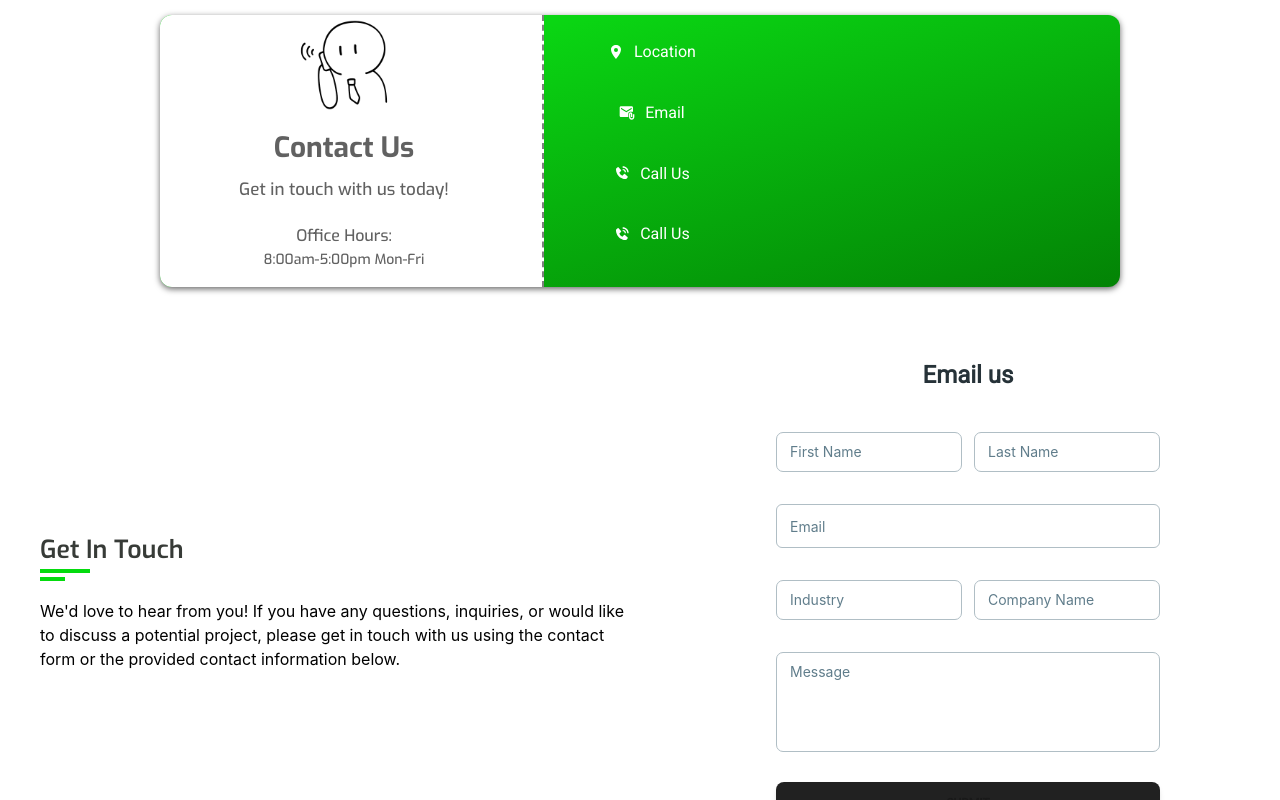
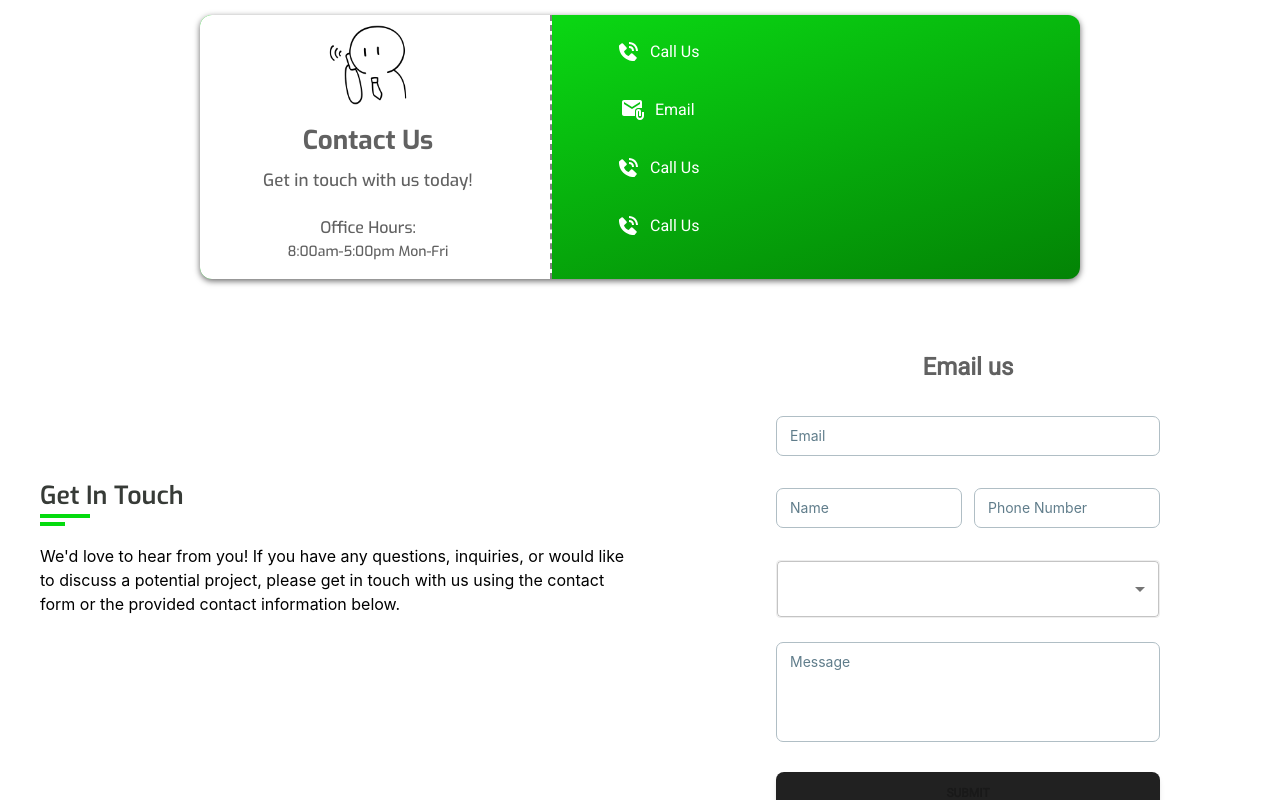
Before and after one commit to Michael-Builds/Atmostech-Solutions, a React (Create React App) app: page /contact in a window 1280 px wide. Shown: the part 360-1160 px from the top of the page. Built offline with nearby package versions, Linux system fonts and the light colour scheme.

Commit message:
Coloring

```diff
--- a/src/components/Contact/Details.jsx
+++ b/src/components/Contact/Details.jsx
@@ -6,14 +6,13 @@ import {
 } from "@material-tailwind/react";
 import contact from '../../assets/get.png';
 import { MdAttachEmail } from 'react-icons/md';
-import { IoLocationSharp } from 'react-icons/io5';
 import { BiSolidPhoneCall } from 'react-icons/bi';
 
 
 export default function Details() {
   return (
     <section className="flex justify-center m-2 gap-5 mb-5 mt-10 ">
-      <Card className="flex-row w-full max-w-[60rem]  mt-8 mb-5 detail-card"
+      <Card className="flex-row w-full max-w-[55rem]  mt-8 mb-5 detail-card"
 
       >
         <CardHeader
@@ -29,7 +28,7 @@ export default function Details() {
             paddingRight: '1rem',
           }}
         >
-          <img src={contact} alt="tut" className="  detail-icon" />
+          <img src={contact} alt="tut" className="detail-icon" />
           <Typography className="  detail-main">
             Contact Us
           </Typography>
@@ -63,19 +62,19 @@ export default function Details() {
           }}
         >
           <Typography color="white" className="mb-4 flex" style={{ display: 'flex', alignItems: 'center' }}>
-            <IoLocationSharp />
-            <span style={{ marginLeft: '10px' }}>Location</span>
+            <BiSolidPhoneCall className="w-6 h-6" />
+            <span style={{ marginLeft: '10px' }}>Call Us</span>
           </Typography>
           <Typography color="white" className="mb-4 flex" style={{ display: 'flex', alignItems: 'center' }}>
-            <MdAttachEmail />
+            <MdAttachEmail className="w-6 h-6" />
             <span style={{ marginLeft: '10px' }}>Email</span>
           </Typography>
           <Typography color="white" className="mb-4 flex" style={{ display: 'flex', alignItems: 'center' }}>
-            <BiSolidPhoneCall />
+            <BiSolidPhoneCall className="w-6 h-6" />
             <span style={{ marginLeft: '10px' }}>Call Us</span>
           </Typography>
           <Typography color="white" className="mb-4 flex" style={{ display: 'flex', alignItems: 'center' }}>
-            <BiSolidPhoneCall />
+            <BiSolidPhoneCall className="w-6 h-6" />
             <span style={{ marginLeft: '10px' }}>Call Us</span>
           </Typography>
         </CardBody>
--- a/src/components/Contact/Email.jsx
+++ b/src/components/Contact/Email.jsx
@@ -1,4 +1,5 @@
-import React from "react";
+import { useState } from 'react';
+import { FormControl, MenuItem, Select } from '@material-ui/core';
 import "../../index.css";
 import "../../main.css";
 import {
@@ -10,24 +11,23 @@ import {
 } from "@material-tailwind/react";
 
 const industryOptions = [
-    "Technology",
-    "Finance",
-    "Healthcare",
-    "Education",
-    "Retail",
-    "Manufacturing",
-    "Hospitality",
-    "Automotive",
-    "Telecommunications",
-    "Media",
-    "Energy",
-    "Construction",
-    "Transportation",
-    "Consulting",
-    "Government",
+  "Web Development",
+  "Mobile App Developement",
+  "Software Development",
+  "API Integration",
+  "EDI",
+  "Digital Marketing",
 ];
 
+
 const Email = () => {
+
+  const [industry, setIndustry] = useState('');
+
+  const handleIndustryChange = (event) => {
+    setIndustry(event.target.value);
+  };
+
 
   return (
     <section className="mb-0 relative w-full h-full">
@@ -36,7 +36,7 @@ const Email = () => {
           <div className="flex flex-col justify-center">
             <div className="row ">
               <div className="section-title">
-            <h2 className=" service-head text-left ml-10">Get in Touch</h2>
+                <h2 className="service-head text-left ml-10">Get in Touch</h2>
               </div>
             </div>
             <p className="mb-4 ml-10">
@@ -46,41 +46,33 @@ const Email = () => {
             </p>
           </div>
           <div className="flex justify-center mb-8">
-                    <Card color="transparent" shadow={false} >
-      <Typography variant="h4" color="blue-gray" className="text-center mt-8">
+            <Card color="transparent" shadow={false}>
+              <Typography variant="h4" color="blueGray" className="text-center mt-8">
                 Email us
               </Typography>
               <form className="mt-8 mb-1 w-80 max-w-screen-lg sm:w-96">
                 <div className="mb-4 flex flex-col gap-6">
+                  <Input label="Email" containerProps={{ className: "min-w-[72px]" }} />
                   <div className="my-2 flex items-center gap-3">
-                    <Input
-                      label="First Name"
-
-                      containerProps={{ className: "min-w-[72px]" }}
-                    />
-                    <Input
-                      label="Last Name"
-                      containerProps={{ className: "min-w-[72px]" }}
-                    />
+                    <Input label="Name" containerProps={{ className: "min-w-[72px]" }} />
+                    <Input label="Phone Number" containerProps={{ className: "min-w-[72px]" }} />
                   </div>
-
-
-                  <Input size="lg" label="Email" />
-                  <div className="my-2 flex items-center gap-3">
-                    <Input
-                      label="Industry"
-                      containerProps={{ className: "min-w-[72px]" }}
-                    />
-                    <Input
-                      label="Company Name"
-
-                      containerProps={{ className: "min-w-[72px]" }}
-                    />
-                  </div>
-                  <Textarea
-                      label="Message"
-                      containerProps={{ className: "min-w-[72px]" }}
-                    />
+                  <FormControl variant="outlined">
+                    <Select
+                      labelId="service-label"
+                      value={industry}
+                      onChange={handleIndustryChange}
+                      style={{ minWidth: '72px' }}
+                      className="border rounded "
+                    >
+                      {industryOptions.map((option) => (
+                        <MenuItem key={option} value={option}>
+                          {option}
+                        </MenuItem>
+                      ))}
+                    </Select>
+                  </FormControl>
+                  <Textarea label="Message" containerProps={{ className: "min-w-[72px]" }} />
                 </div>
                 <Button className="mt-6" fullWidth>
                   Submit
@@ -88,11 +80,7 @@ const Email = () => {
               </form>
             </Card>
           </div>
-
-
         </div>
-
-
       </div>
     </section>
   );
--- a/src/main.css
+++ b/src/main.css
@@ -577,12 +577,12 @@
 }
 
 .detail-icon {
-  width: 90px;
-  height: 90px;
-  margin-top: 5px;
+  width: 80px;
+  height: 80px;
+  margin-top: 10px;
 }
 .detail-main {
-  font-size: 28px;
+  font-size: 26px;
   font-family: "Exo", sans-serif;
   font-weight: 700;
   margin-top: 15px;
@@ -611,6 +611,10 @@
   text-decoration: underline;
   color: green;
   text-transform: uppercase;
+}
+
+.row{
+  margin-top:-90px;
 }
 
 @keyframes fade-in-bottom {
```
Lines whose indentation alone changed are shown as unchanged.
